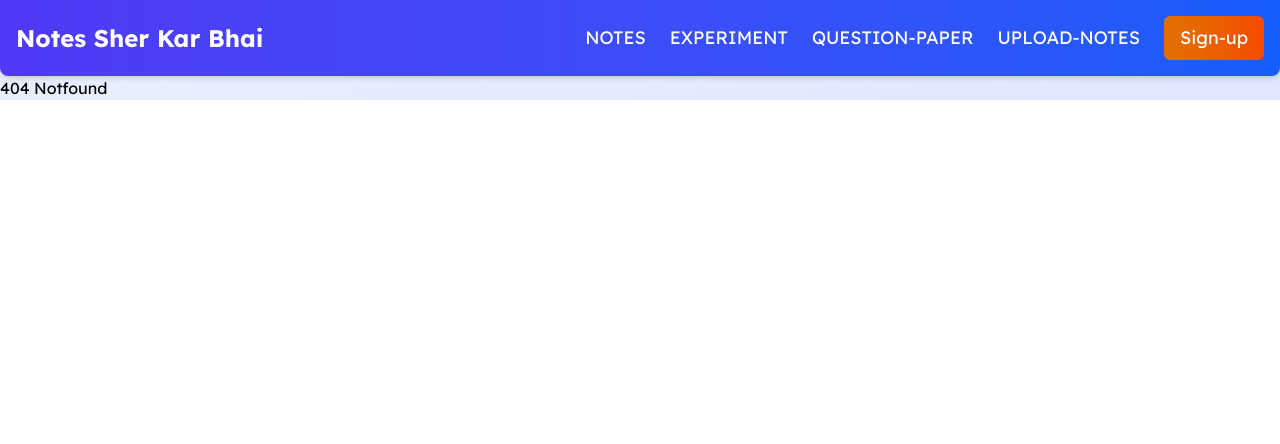
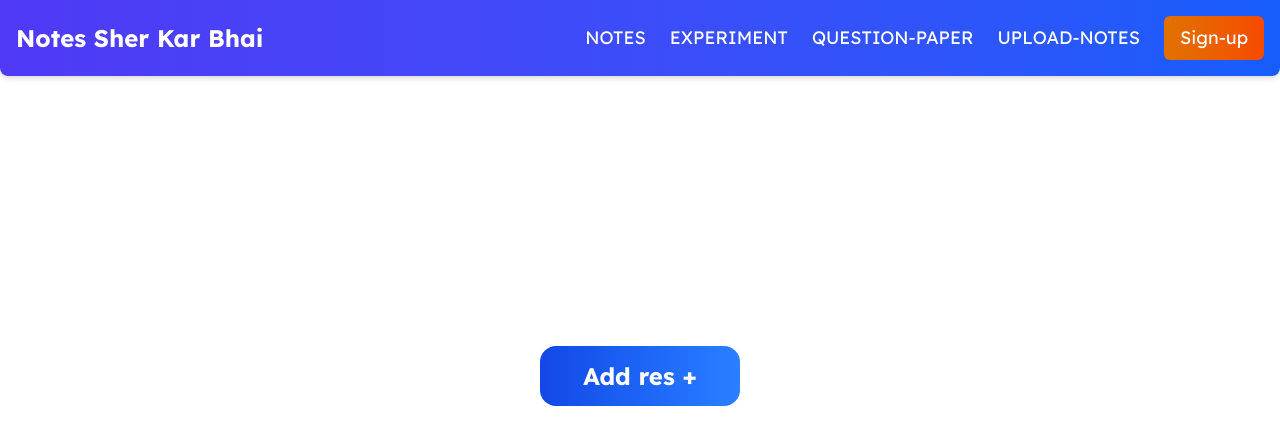
Before and after one commit to BHUSHN1611/Notesharing, a React app in the folder frontend/: page /test in a window 1280 px wide. Before the commit this address had no page. Shown: the top 444 px of the page. Built offline with nearby package versions, Linux system fonts and the light colour scheme; the HTML template or start-up script is replaced by a standard one.

Commit message:
feat: add Resource component and update routes; modify gradient colors in Notes components

```diff
--- a/frontend/src/App.jsx
+++ b/frontend/src/App.jsx
@@ -32,6 +32,7 @@ import Iotexp from "./components/Expcomponent/Iotexp.jsx";
 import Cssexp from "./components/Expcomponent/Cssexp.jsx";
 import Aiexp from "./components/Expcomponent/Aiexp.jsx";
 import Spccexp from "./components/Expcomponent/Spccexp.jsx";
+import Resource from "./components/Resource.jsx";
 
 // import Login from "./components/Auth/Login.jsx";
 
@@ -40,7 +41,7 @@ import Spccexp from "./components/Expcomponent/Spccexp.jsx";
 
 function App() {
   return(
-    <div className="h-full  bg-linear-to-br from-blue-50 to-indigo-100">
+    <div className="h-full">
       <BrowserRouter>
 
       <Navbar/>
@@ -81,6 +82,8 @@ function App() {
         <Route path="/iotexp" element={<Iotexp/>}/>
         <Route path="/cssexp" element={<Cssexp/>}/>
 
+        <Route path="/test" element={<Resource/>}/>
+
 
       </Routes>
 
--- a/frontend/src/components/Notescomponents/Notes.jsx
+++ b/frontend/src/components/Notescomponents/Notes.jsx
@@ -44,7 +44,7 @@ const Notes = () => {
     {
       title: "Mobile",
       subtitle: "Computing",
-      gradient: "from-red-600 to-red-800",
+      gradient: "from-amber-600 to-red-600",
       accentColor: "bg-red-400",
       textColor: "text-red-700",
       hoverColor: "hover:bg-red-50",
--- /dev/null
+++ b/frontend/src/components/Resource.jsx
@@ -0,0 +1,45 @@
+import React, { useState } from 'react'
+
+const Resource = () => {
+    const [isClick,setIsclick] = useState(false);
+    const getYoutubeUrl = () => {
+
+    }
+  return (
+    <div className="w-full h-full p-2 ">
+        <div className='h-150 flex justify-center items-center'>
+            <button
+            onClick={()=>setIsclick(true)}
+            className='bg-linear-to-r from-blue-700 to-blue-500 py-3 px-6 rounded-2xl text-white font-bold mb-4 h-15 w-50 text-2xl'>Add res +</button>
+        </div>
+
+        {isClick && (
+            <div>
+                <div className=''>
+                    <form onSubmit={getYoutubeUrl}>
+                        <div className="w-full h-45 max-w-xs p-4 bg-white rounded-lg  flex flex-col justify-between">
+                        <label className="block text-gray-700 text-sm font-bold mb-2"
+                            >Title</label>
+                        <input
+                            className="text-md custom-input w-full px-4 py-2 border border-gray-300 rounded-lg shadow-sm transition duration-300 ease-in-out transform focus:-translate-y-1 focus:outline-blue-300 hover:shadow-lg hover:border-blue-300 bg-gray-100"
+                            placeholder="Enter text here"
+                            type="text"
+                            />
+                            <label className="block text-gray-700 text-sm font-bold mb-2 mt-3"
+                            >Link</label>
+                            <input
+                            className="text-md custom-input w-full px-4 py-2 border border-gray-300 rounded-lg shadow-sm transition duration-300 ease-in-out transform focus:-translate-y-1 focus:outline-blue-300 hover:shadow-lg hover:border-blue-300 bg-gray-100"
+                            placeholder="Enter text here"
+                            type="text"
+                            />
+                        </div>
+                    </form>
+                </div>
+            </div>
+        )}
+
+    </div>
+  )
+}
+
+export default Resource
--- a/frontend/src/components/Structure/Expstructure.jsx
+++ b/frontend/src/components/Structure/Expstructure.jsx
@@ -1,4 +1,4 @@
-import { Download, FileText, CheckCircle2, AlertCircle} from 'lucide-react';
+import { Download, FileText, CheckCircle2, AlertCircle,Eye} from 'lucide-react';
 import { API_URL } from '../../config.js';
 // import { Link } from 'react-router-dom';
 
@@ -81,7 +81,7 @@ const Expstructure = ({ notes, subject }) => {
                 className="inline-flex items-center gap-2 w-full justify-center px-4 py-2.5 bg-blue-600 text-white font-medium rounded-lg hover:bg-blue-700 transition-colors"
               >
                 {/* <Link to={`${API_URL}/file/notes/download/${note._id}`}> */}
-                <Download size={18} />
+                 <Eye size={18}/>
                 View
                 {/* </Link> */}
               </button>
--- a/frontend/src/components/Structure/Notestructure.jsx
+++ b/frontend/src/components/Structure/Notestructure.jsx
@@ -1,6 +1,7 @@
-import { Download, FileText, CheckCircle2, AlertCircle} from 'lucide-react';
+import { Download, FileText, CheckCircle2, AlertCircle,Eye} from 'lucide-react';
 import { API_URL } from '../../config.js';
 // import { Link } from 'react-router-dom';
+
 const Notestructure = ({ notes, subject }) => {
 
   const hasNotes = notes && notes.length > 0;
@@ -79,7 +80,7 @@ const Notestructure = ({ notes, subject }) => {
                 className="inline-flex items-center gap-2 w-full justify-center px-4 py-2.5 bg-blue-600 text-white font-medium rounded-lg hover:bg-blue-700 transition-colors"
               >
                 {/* <Link to={`${API_URL}/file/notes/download/${note._id}`}> */}
-                <Download size={18} />
+                 <Eye size={18}/>
                 View
                 {/* </Link> */}
               </button>
--- a/frontend/src/components/Structure/Qpstructure.jsx
+++ b/frontend/src/components/Structure/Qpstructure.jsx
@@ -1,5 +1,5 @@
 import React from 'react';
-import { Download, FileText, CheckCircle2, AlertCircle} from 'lucide-react';
+import { Download, FileText, CheckCircle2, AlertCircle,Eye} from 'lucide-react';
 import { API_URL } from '../../config.js';
 
 
@@ -79,7 +79,7 @@ const Qpstructure = ({ notes, subject }) => {
                 className="inline-flex items-center gap-2 w-full justify-center px-4 py-2.5 bg-blue-600 text-white font-medium rounded-lg hover:bg-blue-700 transition-colors"
               >
                 {/* <Link to={`${API_URL}/file/notes/download/${note._id}`}> */}
-                <Download size={18} />
+                <Eye size={18} />
                 View
                 {/* </Link> */}
               </button>
```
